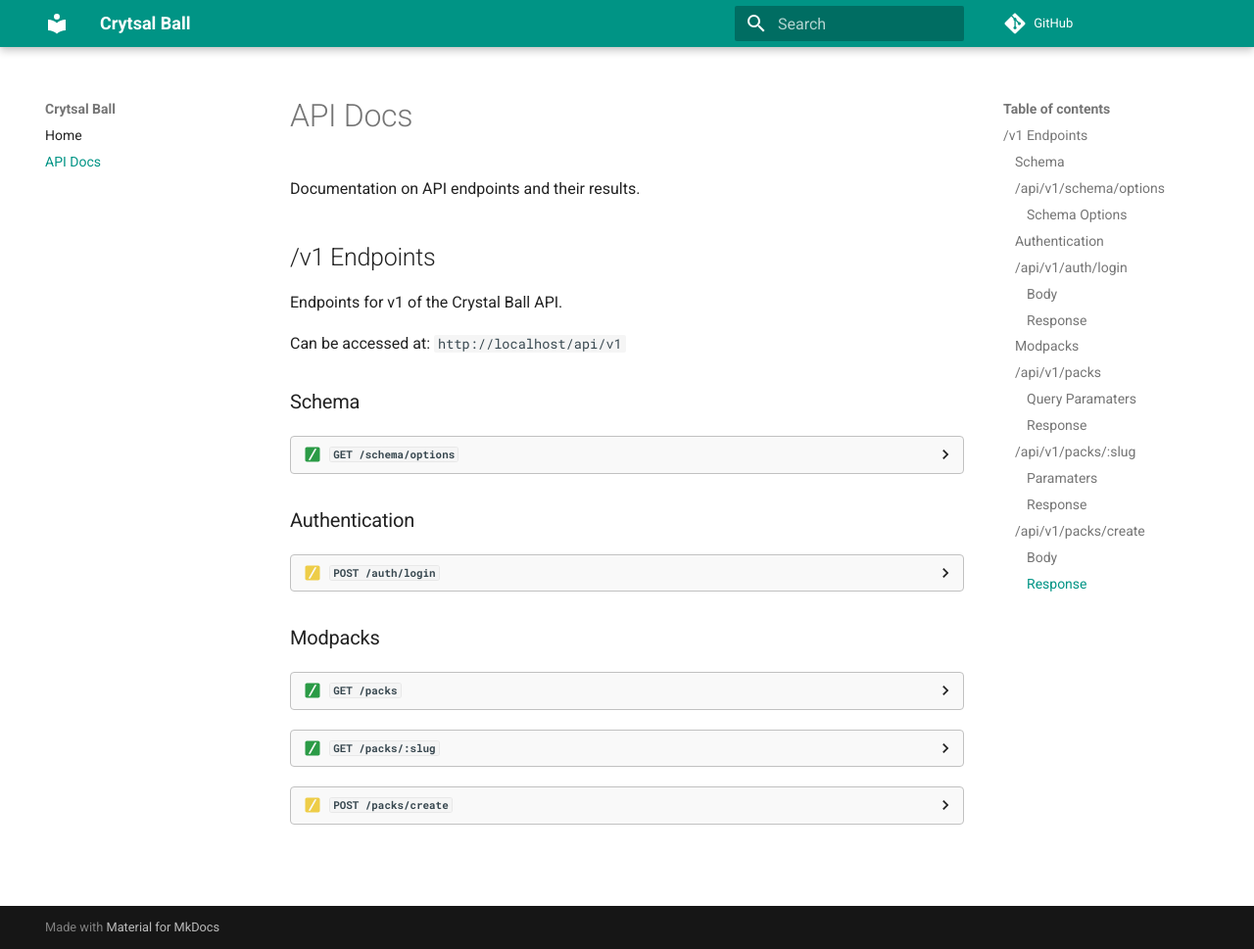
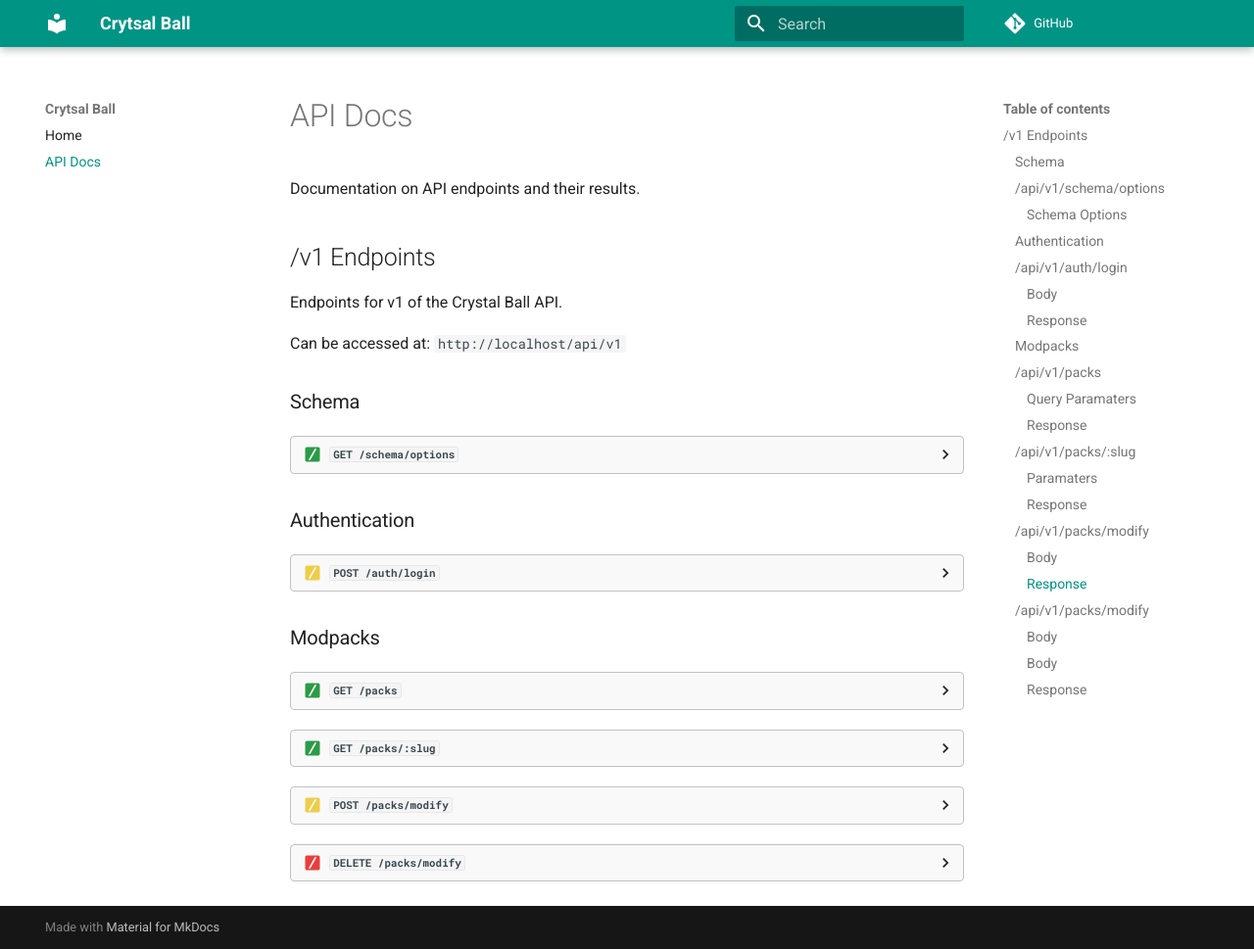
Before and after one commit to CartelModpack/Crystal-Ball, an MkDocs documentation site: the page built from docs/docs/index.md, in a window 1280 px wide and 969 px high. Shown: the whole window at 98% size. Built offline with MkDocs 1.6.1 and Material for MkDocs 9.7.7, drawn with Linux system fonts in a browser that asks for light colours; comment, search, counter and statistics services are not loaded.

Commit message:
Add delete route for packs

```diff
--- a/docs/css/admonitions.css
+++ b/docs/css/admonitions.css
@@ -3,6 +3,7 @@
   --admonition-color-request-border: var(--admonition-color-request), 0.1;
   --admonition-color-request-get: 43, 155, 70;
   --admonition-color-request-post: 238, 205, 72;
+  --admonition-color-request-delete: 234, 61, 61;
 }
 
 /* Get Request */
@@ -36,3 +37,19 @@
   -webkit-mask-image: var(--md-admonition-icon--post-request);
   mask-image: var(--md-admonition-icon--post-request);
 }
+
+/* Delete Request */
+.md-typeset .admonition.delete-request,
+.md-typeset details.delete-request {
+  border-color: rgb(var(--admonition-color-request));
+}
+.md-typeset .delete-request > .admonition-title,
+.md-typeset .delete-request > summary {
+  background-color: rgba(var(--admonition-color-request-border));
+}
+.md-typeset .delete-request > .admonition-title::before,
+.md-typeset .delete-request > summary::before {
+  background-color: rgb(var(--admonition-color-request-delete));
+  -webkit-mask-image: var(--md-admonition-icon--delete-request);
+  mask-image: var(--md-admonition-icon--delete-request);
+}
--- a/docs/docs/index.md
+++ b/docs/docs/index.md
@@ -112,14 +112,14 @@ Gets a modpack and its data.
 
 ///
 
-/// details | `POST /packs/create`
+/// details | `POST /packs/modify`
     type: post-request
 
-### ![POST](https://img.shields.io/badge/POST-eecd48?style=flat-square) [`{!partials/text/api_v1_root.md!}/packs/create`]({!partials/text/api_v1_root.md!}/packs/create)
+### ![POST](https://img.shields.io/badge/POST-eecd48?style=flat-square) [`{!partials/text/api_v1_root.md!}/packs/modify`]({!partials/text/api_v1_root.md!}/packs/modify)
 
 > Requires authentication.
 
-Adds a new modpack to the database.
+Modify/add a modpack to the database.
 
 #### Body
 
@@ -130,3 +130,29 @@ Adds a new modpack to the database.
 {!partials/types/modpack.md!lines=1-52}
 
 ///
+
+/// details | `DELETE /packs/modify`
+    type: delete-request
+
+### ![DELETE](https://img.shields.io/badge/DELETE-ea3d3d?style=flat-square) [`{!partials/text/api_v1_root.md!}/packs/modify`]({!partials/text/api_v1_root.md!}/packs/modify)
+
+> Requires authentication.
+
+Delete a modpack from the database.
+
+#### Body
+
+#### Body
+
+| Key      |   Type   | Required | Explanation               |
+| :------- | :------: | :------: | :------------------------ |
+| slug | `string` |   Yes    | The slug of the mod to delete. |
+
+#### Response
+
+| Key      |   Type   | Explanation               |
+| :------- | :------: | :------------------------ |
+| status   |   `200`  | The status of the request. If anything but 200 a failure occured. |
+| message  | `string` | An attached message. |
+
+///
--- a/mkdocs.yml
+++ b/mkdocs.yml
@@ -8,6 +8,7 @@ theme:
     admonition:
       get-request: material/slash-forward-box
       post-request: material/slash-forward-box
+      delete-request: material/slash-forward-box
 markdown_extensions:
   - attr_list
   - admonition
```
Also changed, not shown: other parts of docs/docs/index.md (+1 -1 lines), 1 other file.
